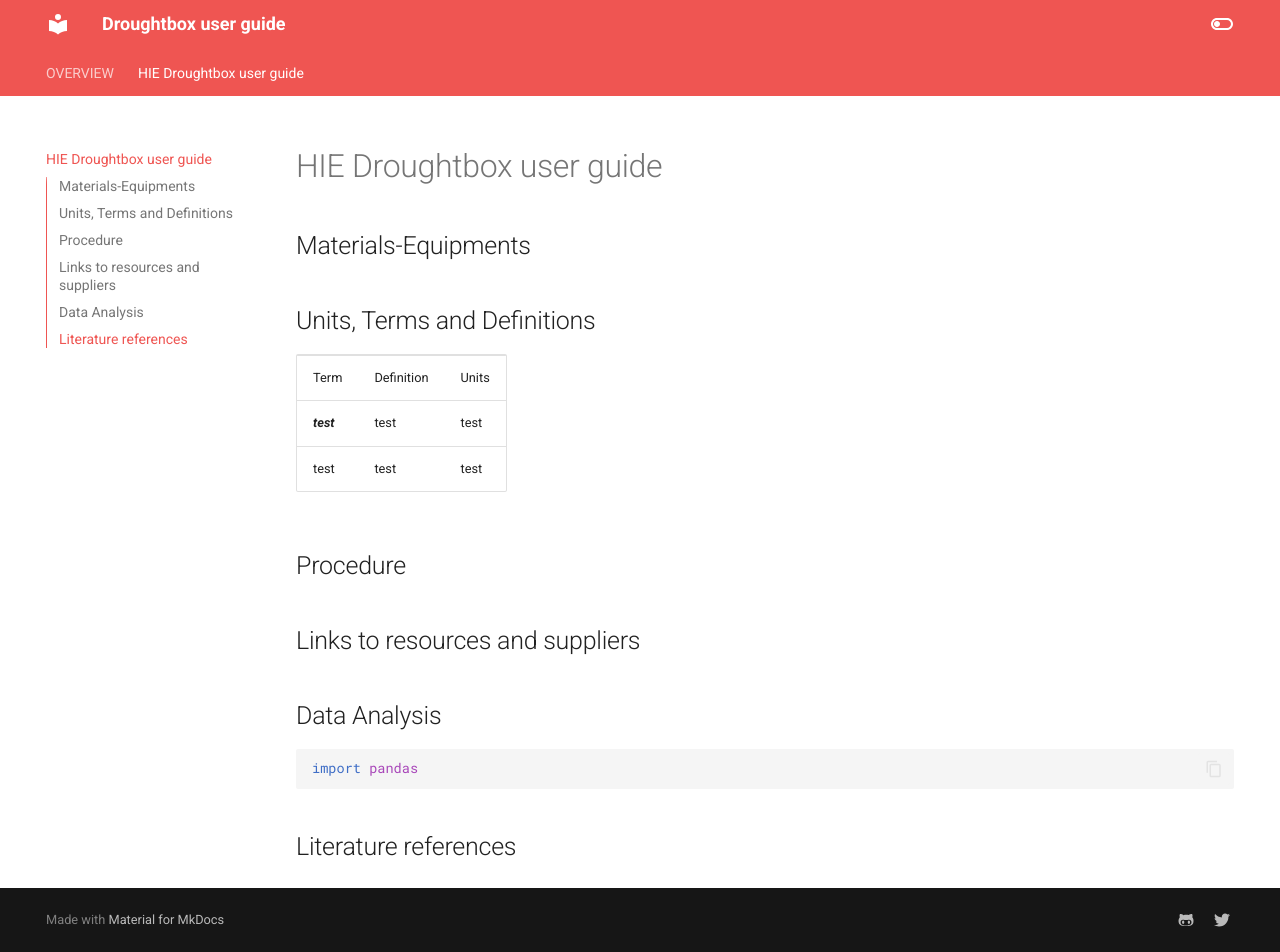
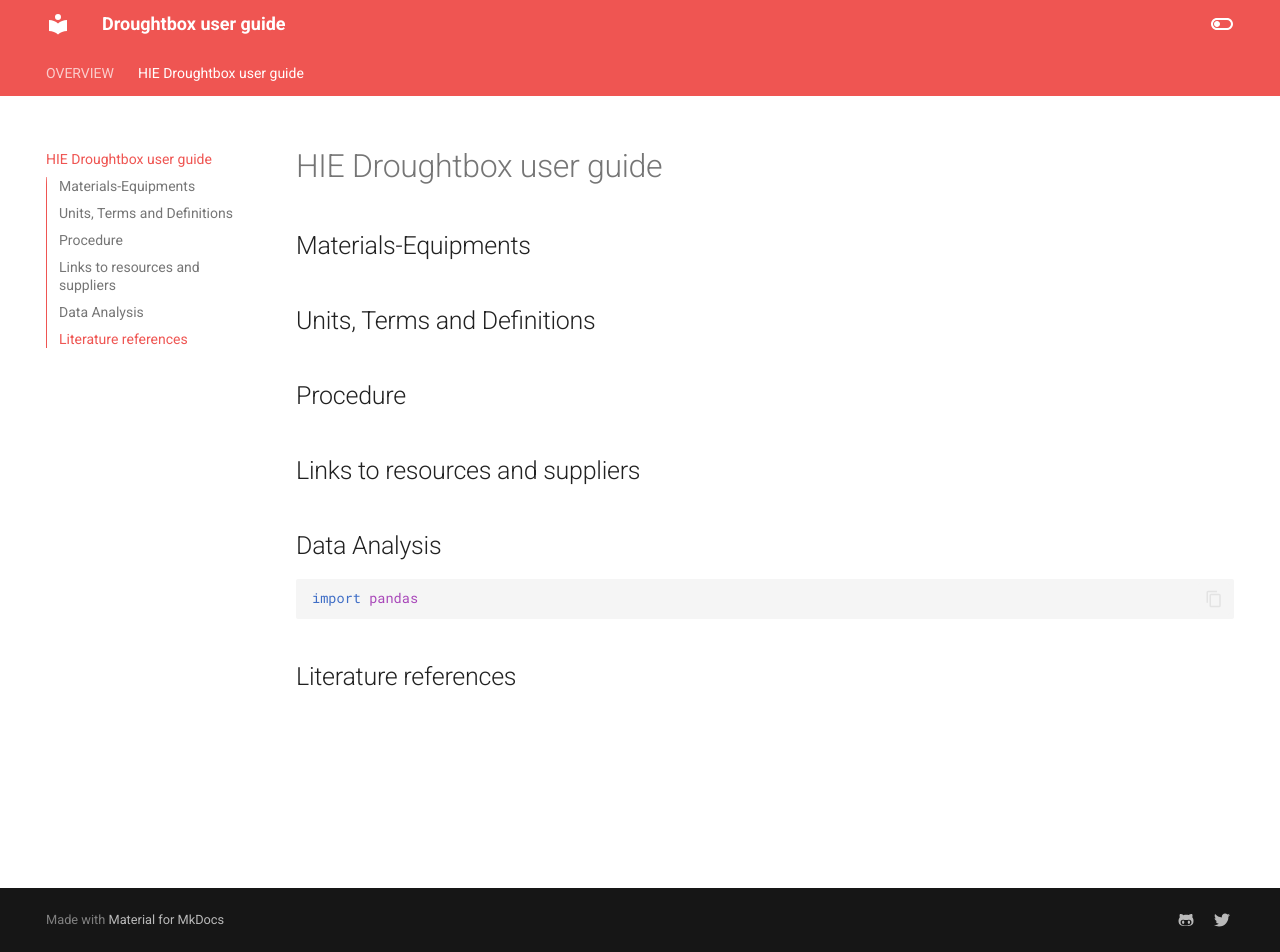
Before and after one commit to ecamo19/droughtbox_documentation, an MkDocs documentation site: the page built from docs/droughtbox.md, in a window 1280 px wide and 952 px high. Built offline with MkDocs 1.6.1 and Material for MkDocs 9.7.7, drawn with Linux system fonts in a browser that asks for light colours.

Commit message:
vault backup: 2023-08-29 17:41:53

```diff
--- a/docs/droughtbox.md
+++ b/docs/droughtbox.md
@@ -9,33 +9,6 @@ title: HIE Droughtbox user guide
 
 
 
-
-<table>
-  <tr>
-   <td>Term
-   </td>
-   <td>Definition
-   </td>
-   <td>Units
-   </td>
-  </tr>
-  <tr>
-   <td><strong><em>test</em></strong>
-   </td>
-   <td>test
-   </td>
-   <td>test
-   </td>
-  </tr>
-  <tr>
-   <td>test
-   </td>
-   <td>test
-   </td>
-   <td>test
-   </td>
-  </tr>
-</table>
 
 
 
```
